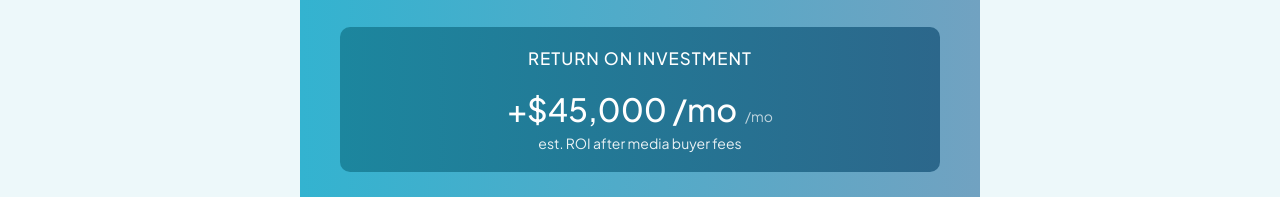
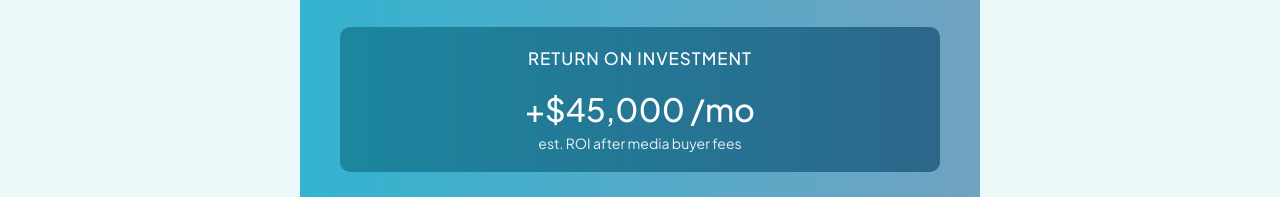
Before and after one commit to Ahmed12590/ROI-calculator, a plain HTML site: page index.html in a window 1280 px wide. Shown: the part 1530-1727 px from the top of the page. Drawn offline with Linux system fonts and the light colour scheme.

Commit message:
css changes

```diff
--- a/index.html
+++ b/index.html
@@ -148,7 +148,7 @@
             <div class="stat-box">
               <div>
                 <strong id="netProfit" class="blur">+$99,418</strong>
-                <span>/mo</span>
+                <!-- <span>/mo</span> -->
               </div>
               <div class="stat-label">est. ROI after media buyer fees</div>
             </div>
```
